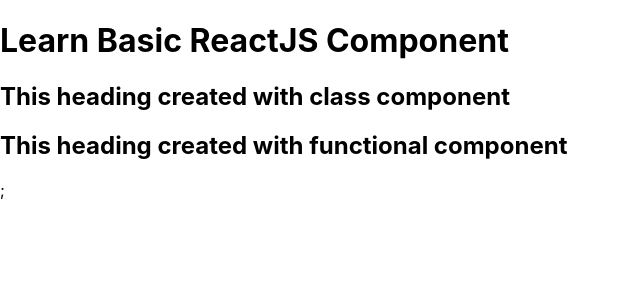
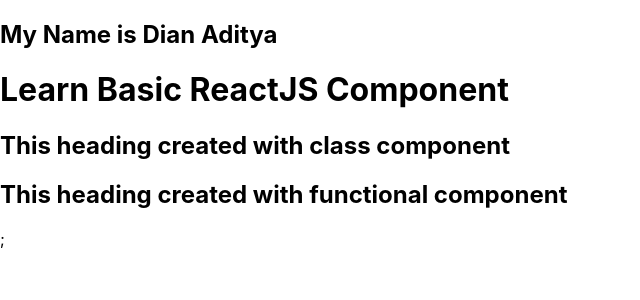
Before and after one commit to dianadityam/dian-reactjs, a React (Create React App) app: page / in a window 1280 px wide. Shown: the top 300 px of the page, without its empty margins (0-640 px from the left). Built offline with nearby package versions, Linux system fonts and the light colour scheme.

Commit message:
create react props

```diff
--- a/src/Komponen/Pembahasan/ClassComponent.jsx
+++ b/src/Komponen/Pembahasan/ClassComponent.jsx
@@ -6,6 +6,7 @@
 
         return (
             <div>
+                <h2>My Name is {this.props.name}</h2>
                 <h1>Learn Basic ReactJS Component</h1>
                 <h2>This heading created with class component</h2>
             </div>
--- a/src/Komponen/index.jsx
+++ b/src/Komponen/index.jsx
@@ -7,7 +7,7 @@
     render () {
         return (
             <div>
-                <ClassComponent />
+                <ClassComponent name="Dian Aditya" />
                 <FunctionalComponent />
             </div>
         )
```
